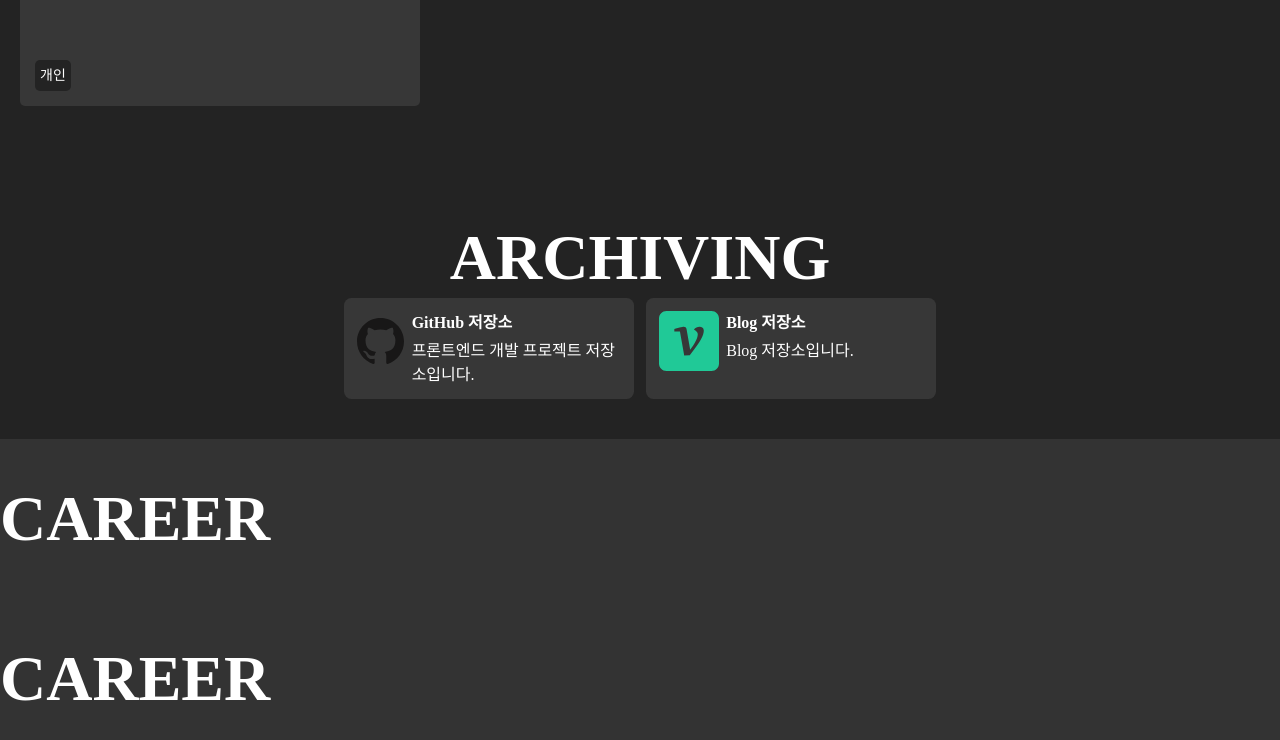
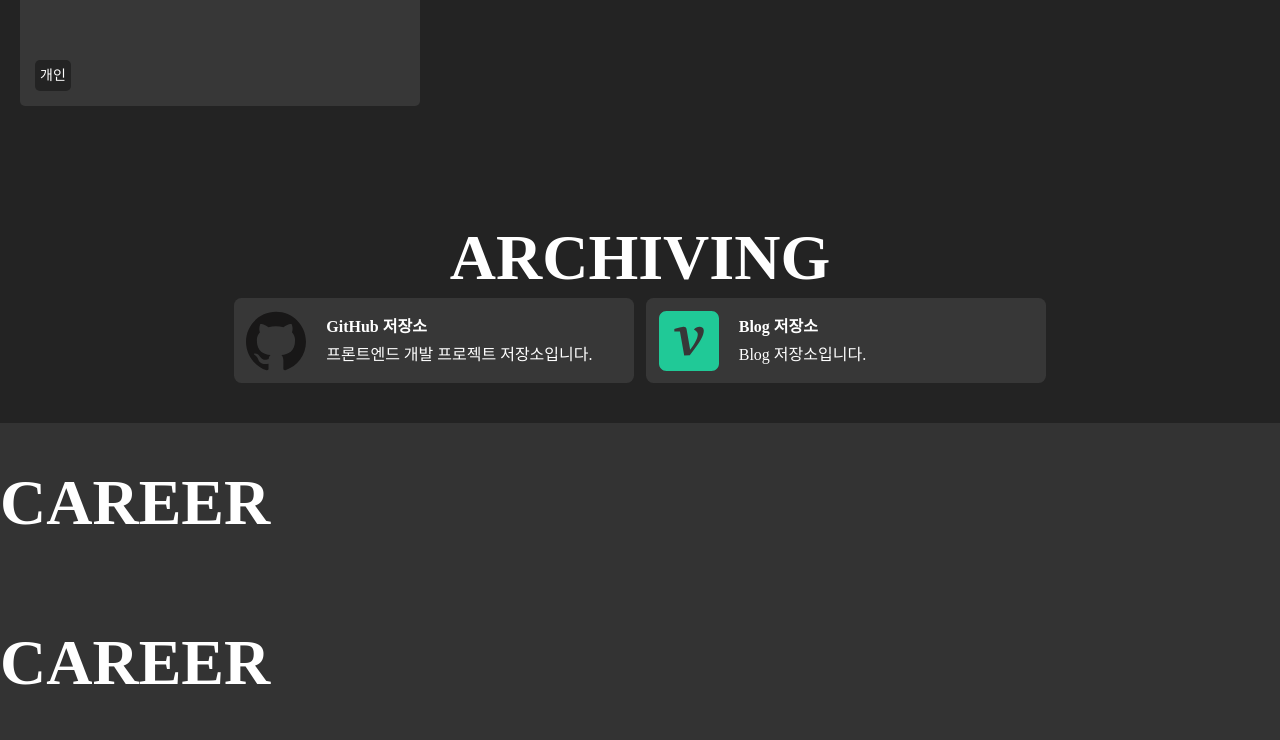
Before and after one commit to leegyuho-programer/my-portfolio, a Next.js app: page / in a window 1280 px wide. Shown: the part 1644-2384 px from the top of the page. Built offline with nearby package versions, Linux system fonts and the light colour scheme.

Commit message:
fix: Information 컴포넌트 크기 수정

```diff
--- a/src/_components/Information/Information.tsx
+++ b/src/_components/Information/Information.tsx
@@ -27,13 +27,13 @@ export default function Information({
 
   return (
     <button
-      className='flex max-w-[400px] p-5 w-full gap-3 text-left cursor-pointer rounded-xl text-white bg-lightGray overflow-hidden hover:shadow-black hover:shadow-2xl'
+      className='flex items-center p-5 max-w-[400px] w-full gap-8 text-left cursor-pointer rounded-xl text-white bg-lightGray overflow-hidden hover:shadow-black hover:shadow-2xl'
       onClick={handleClick}
     >
       <div className='relative w-[60px] h-[60px]'>
         <Image src={svgSrc} alt={`${alt} logo`} fill />
       </div>
-      <div className='items-baseline'>
+      <div>
         <div className='text-sm font-bold mb-[4px]'>{title}</div>
         {content && <div className='text-sm font-regular'>{content}</div>}
       </div>
--- a/src/app/page.tsx
+++ b/src/app/page.tsx
@@ -1,13 +1,11 @@
 'use client';
 
 import Button from '@/_components/Button/Button';
+import Information from '@/_components/Information/Information';
 import NavBar from '@/_components/NavBar/NavBar';
 import TagListWrapper from '@/_components/TagList/TagListWrapper';
 import TechStackBadge from '@/_components/TechStackBadge/TechStackBadge';
-import { flexCenter, flexColCenter } from './styles';
-import CloseIconButton from '@/_components/CloseIconButton/CloseIconButton';
-import ProjectSectionClient from '@/_components/projectSection/ProjectSectionClient';
-import Information from '@/_components/Information/Information';
+import { flexColCenter, flexRowCenter } from './styles';
 
 export default function Home() {
   return (
@@ -40,7 +38,6 @@ export default function Home() {
 
       {/* // Skills 섹션 */}
       <section id='skills' className={`py-16 mx-auto ${flexColCenter}`}>
-        {/* Skills 콘텐츠 */}
         <h2 className='text-2xl font-bold text-white'>SKILLS</h2>
         <div className='flex gap-[15px]'>
           <TechStackBadge tech='Html' />
@@ -55,22 +52,19 @@ export default function Home() {
           <TechStackBadge tech='ReactQuery' />
           <TechStackBadge tech='NextJs' />
         </div>
-        {/* ... */}
       </section>
 
       {/* // Projects 섹션 */}
       <section id='projects' className={`py-16 mx-auto ${flexColCenter}`}>
-        {/* Projects 콘텐츠 */}
         <h2 className='text-2xl font-bold text-white'>PROJECTS</h2>
         <TagListWrapper />
       </section>
 
       <div className='my-5'></div>
       {/* // Archiving 섹션 */}
-      <section id='archiving' className={`py-16 ${flexColCenter}`}>
-        {/* Archiving 콘텐츠 */}
+      <section id='archiving' className={`py-16 mx-auto ${flexColCenter}`}>
         <h2 className='text-2xl font-bold text-white'>ARCHIVING</h2>
-        <div className='flex flex-row gap-5'>
+        <div className={`${flexRowCenter} gap-5 w-full`}>
           <Information
             svgSrc='/icons/GithubIcon.svg'
             alt='GitHub'
@@ -86,14 +80,13 @@ export default function Home() {
             link='https://velog.io/@j980303/posts'
           />
         </div>
-        {/* ... */}
       </section>
-      {/* // Career 섹션 (예시) */}
+
+      {/* // Career 섹션 */}
       <section id='career' className='scroll-mt-[72px] py-16 bg-[#333]'>
-        {/* Career 콘텐츠 */}
         <h2 className='text-2xl font-bold text-white'>CAREER</h2>
-        {/* ... */}
       </section>
+
       <section
         id='career'
         className='scroll-mt-[72px] py-16 bg-[#333] h-[1000px]'
```
